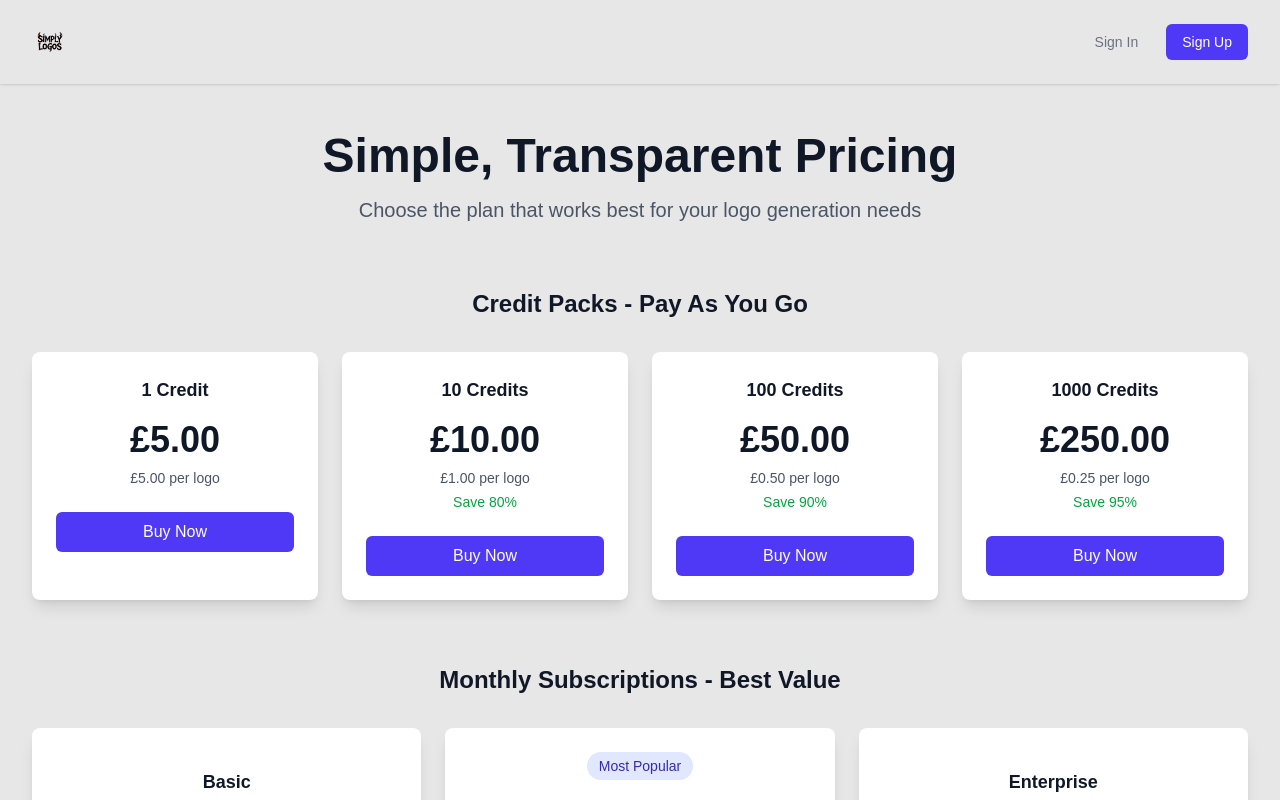
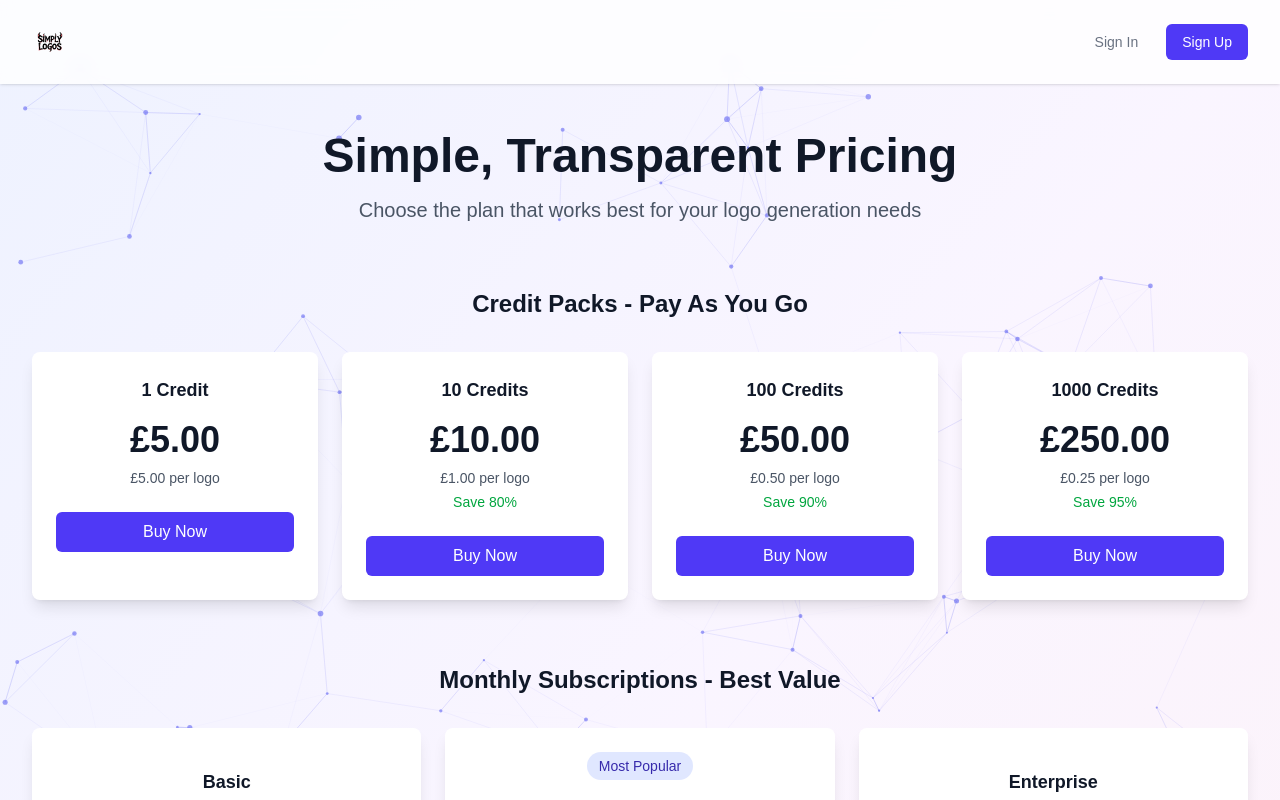
Before and after one commit to MidknightZERO/simplylogos, a Next.js app: page /pricing in a window 1280 px wide. Shown: the top 800 px of the page. Built offline with nearby package versions, Linux system fonts and the light colour scheme; no server answers.

Commit message:
Add animated particle backgrounds to dashboard, generation, and pricing pages

```diff
--- a/src/app/dashboard/page.tsx
+++ b/src/app/dashboard/page.tsx
@@ -6,6 +6,7 @@ import { supabase } from '@/lib/supabase/client'
 import LogoRotation from '@/components/LogoRotation'
 import UserMenu from '@/components/UserMenu'
 import LoadingModal from '@/components/LoadingModal'
+import ParticleBackground from '@/components/ParticleBackground'
 import Link from 'next/link'
 
 interface Generation {
@@ -161,9 +162,12 @@ export default function DashboardPage() {
   }
 
   return (
-    <div className="min-h-screen bg-[#e7e7e7]">
+    <div className="min-h-screen bg-gradient-to-br from-indigo-50 via-purple-50 to-pink-50 relative overflow-hidden">
+      {/* Particle network background */}
+      <ParticleBackground />
+
       {/* Header */}
-      <header className="bg-[#e7e7e7] shadow sticky top-0 z-50">
+      <header className="bg-white/80 backdrop-blur-sm shadow sticky top-0 z-50">
         <div className="max-w-7xl mx-auto px-4 sm:px-6 lg:px-8">
           <div className="flex justify-between items-center py-6">
             <div className="flex items-center">
@@ -178,7 +182,7 @@ export default function DashboardPage() {
         </div>
       </header>
 
-      <div className="max-w-7xl mx-auto py-6 sm:px-6 lg:px-8">
+      <div className="max-w-7xl mx-auto py-6 sm:px-6 lg:px-8 relative z-10">
         <div className="px-4 py-6 sm:px-0">
           {/* Welcome Section */}
           <div className="bg-white overflow-hidden shadow rounded-lg mb-6">
--- a/src/app/page.tsx
+++ b/src/app/page.tsx
@@ -349,9 +349,12 @@ export default function HomePage() {
   }
 
   return (
-    <div className="min-h-screen bg-gray-50">
+    <div className="min-h-screen bg-gradient-to-br from-indigo-50 via-purple-50 to-pink-50 relative overflow-hidden">
+      {/* Particle network background */}
+      <ParticleBackground />
+
       {/* Header with Logo Rotation */}
-      <header className="bg-[#e7e7e7] shadow sticky top-0 z-50">
+      <header className="bg-white/80 backdrop-blur-sm shadow sticky top-0 z-50">
         <div className="max-w-7xl mx-auto px-4 sm:px-6 lg:px-8">
           <div className="flex justify-between items-center py-6">
             <div className="flex items-center">
@@ -366,7 +369,7 @@ export default function HomePage() {
         </div>
       </header>
 
-      <main className="max-w-7xl mx-auto py-12 sm:px-6 lg:px-8">
+      <main className="max-w-7xl mx-auto py-12 sm:px-6 lg:px-8 relative z-10">
         <div className="px-4 py-8 sm:px-0">
           <LogoGenerator />
         </div>
--- a/src/app/pricing/page.tsx
+++ b/src/app/pricing/page.tsx
@@ -3,6 +3,7 @@
 import { useUser } from '@/hooks/useUser'
 import LogoRotation from '@/components/LogoRotation'
 import UserMenu from '@/components/UserMenu'
+import ParticleBackground from '@/components/ParticleBackground'
 import Link from 'next/link'
 import { CREDIT_PACKS, SUBSCRIPTION_TIERS } from '@/lib/stripe/constants'
 
@@ -108,9 +109,12 @@ export default function PricingPage() {
   }
 
   return (
-    <div className="min-h-screen bg-[#e7e7e7]">
+    <div className="min-h-screen bg-gradient-to-br from-indigo-50 via-purple-50 to-pink-50 relative overflow-hidden">
+      {/* Particle network background */}
+      <ParticleBackground />
+
       {/* Header */}
-      <header className="bg-[#e7e7e7] shadow sticky top-0 z-50">
+      <header className="bg-white/80 backdrop-blur-sm shadow sticky top-0 z-50">
         <div className="max-w-7xl mx-auto px-4 sm:px-6 lg:px-8">
           <div className="flex justify-between items-center py-6">
             <div className="flex items-center">
@@ -142,7 +146,7 @@ export default function PricingPage() {
         </div>
       </header>
 
-      <div className="max-w-7xl mx-auto py-12 px-4 sm:px-6 lg:px-8">
+      <div className="max-w-7xl mx-auto py-12 px-4 sm:px-6 lg:px-8 relative z-10">
         <div className="text-center">
           <h1 className="text-4xl font-extrabold text-gray-900 sm:text-5xl">
             Simple, Transparent Pricing
```
